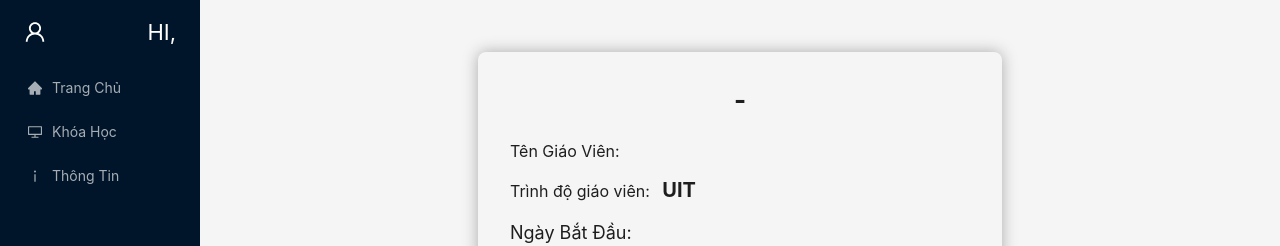
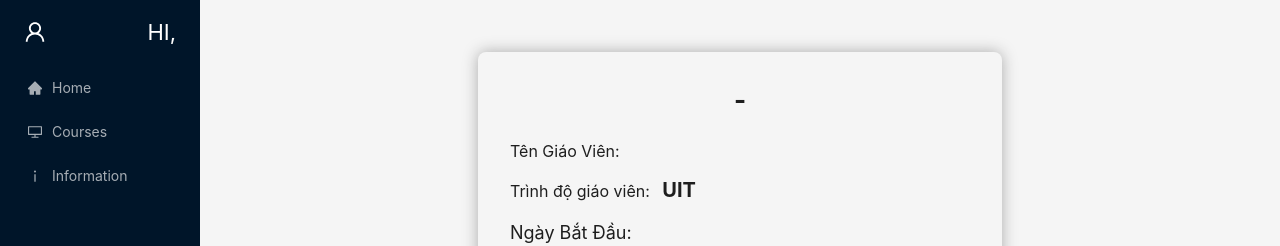
Before and after one commit to PhucDo122001/learning-center, a React (Create React App) app in the folder FE/: page /course/detailcourse in a window 1280 px wide. Shown: the top 246 px of the page. Built offline with nearby package versions, Linux system fonts and the light colour scheme; no server answers; sample sign-in values are in the browser's storage.

Commit message:
Change Layout

```diff
--- a/FE/src/components/footer/Footer.scss
+++ b/FE/src/components/footer/Footer.scss
@@ -1,3 +1,4 @@
+
 .footer {
     background-color: #216999;
     width: 100%;
--- a/FE/src/components/layout/DefaultLayout.jsx
+++ b/FE/src/components/layout/DefaultLayout.jsx
@@ -9,6 +9,8 @@ import {
 } from "@ant-design/icons";
 import { Layout, Menu, theme } from "antd";
 import { Routes, Route, useNavigate } from "react-router-dom";
+
+
 const { Content, Sider } = Layout;
 function getItem(label, key, icon, children) {
   return {
@@ -19,7 +21,7 @@ function getItem(label, key, icon, children) {
   };
 }
 
-// những items này sẽ được rander ra thành menu
+// This items will rander thành menu
 let items = [];
 
 const DefaultLayout = ({ isUser }) => {
@@ -58,16 +60,16 @@ const DefaultLayout = ({ isUser }) => {
 
   if (isAdmin) {
     items = [
-      getItem("Trang Chủ", "/", <HomeFilled />),
-      getItem("Khóa Học", "/courses", <DesktopOutlined />),
-      getItem("Thông Tin", "/infromation", <InfoOutlined />),
-      getItem("Quản lý user", "/user", <TeamOutlined />),
+      getItem("Homer", "/", <HomeFilled />),
+      getItem("Courses", "/courses", <DesktopOutlined />),
+      getItem("Information", "/infromation", <InfoOutlined />),
+      getItem("Manage users", "/user", <TeamOutlined />),
     ];
   } else {
     items = [
-      getItem("Trang Chủ", "/", <HomeFilled />),
-      getItem("Khóa Học", "/courses", <DesktopOutlined />),
-      getItem("Thông Tin", "/infromation", <InfoOutlined />),
+      getItem("Home", "/", <HomeFilled />),
+      getItem("Courses", "/courses", <DesktopOutlined />),
+      getItem("Information", "/infromation", <InfoOutlined />),
     ];
   }
 
```
